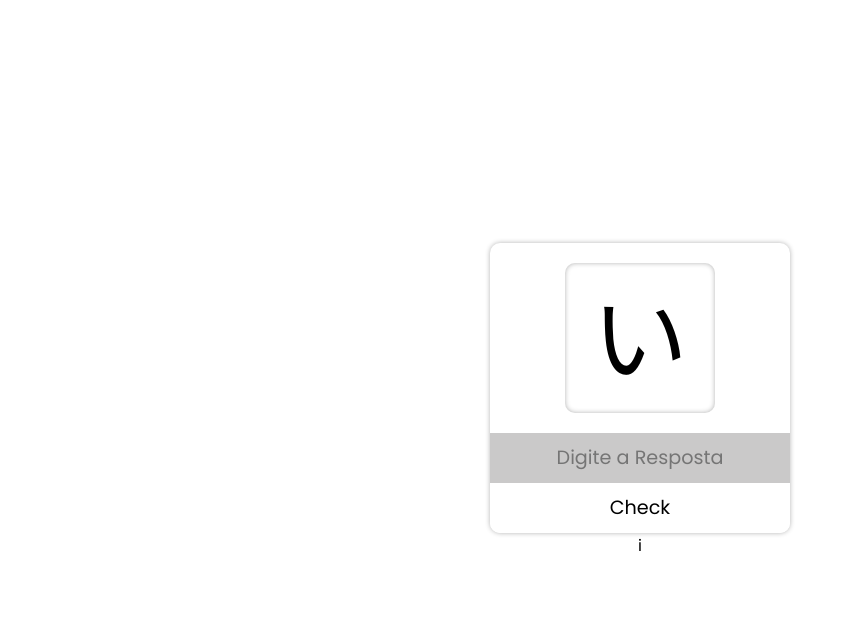
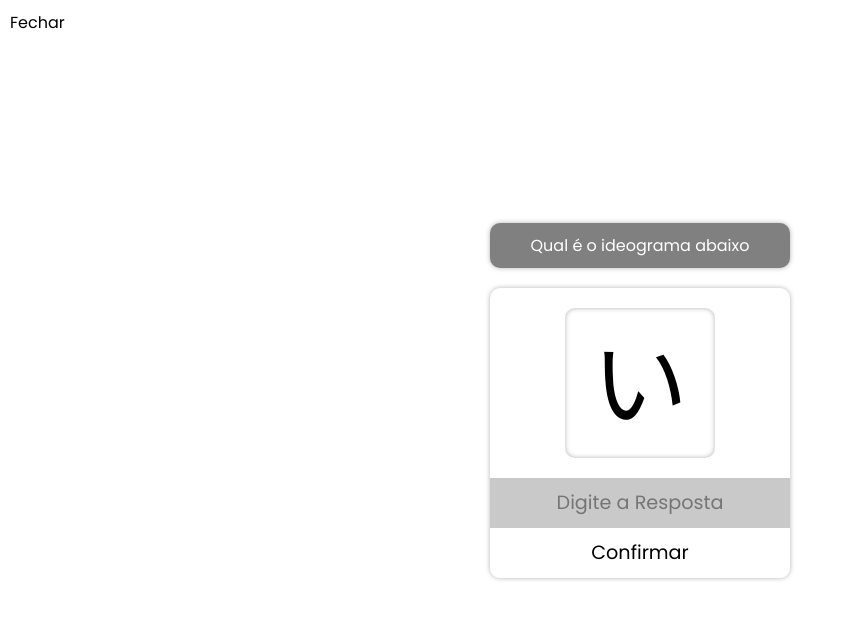
Before and after one commit to DavidMouraa/hira-pro, a React (Create React App) app: page /exercicios in a window 1280 px wide. Shown: the top 618 px of the page, without its empty margins (0-844 px from the left). Built offline with nearby package versions, Linux system fonts and the light colour scheme.

Commit message:
Dexei os resultados das respostas mais claro

```diff
--- a/src/components/ExCard/index.js
+++ b/src/components/ExCard/index.js
@@ -1,74 +1,115 @@
 // Importes de estilos
 import './styles.css';
 
-// Importes de Ferramentas
+// Importes de ferramentas
+import { Link } from 'react-router-dom';
 import { useRef, useState } from 'react';
 import { pegarIdeos, pegarRoman } from '../../javascript/funcoes/pegarIdeo';
 
 const ExCard = () => {
+    // Listas dos ideogramas e dos Romanjis
     let listaIdeo = pegarIdeos();
     let listaRoman = pegarRoman();
 
-    const [cardIdeo, setCardIdeo] = useState(-1);
+    // Hooks para mostrar na tela
+    const [cardIdeo, setCardIdeo] = useState(-1); // Ideograma do card
+    const [resultado, setResultado] = useState('Qual é o ideograma abaixo'); // Mensagem do resultado
 
-    const [texto, setTexto] = useState('');
-    const [resposta, setResposta] = useState('');
+    // Hooks para pegar informações
+    const [resposta, setResposta] = useState(''); // Resposta do usuario
 
-    const inputRef = useRef(null);
+    // Hooks para fazer referencia a um elemento
+    const inputRef = useRef(null); // Referencia ao input de texto
+    const resRef = useRef(null); // Referencia a div de resultado
 
+    // Muda o ideograma que vai aparecer na tela, por meio de um número aleatorio
     const trocaIdeo = () => {
         let index = Math.floor(Math.random() * listaIdeo.length);
-        setCardIdeo(index);
+        while (index === cardIdeo) {
+            index = Math.floor(Math.random() * listaIdeo.length);
+        }
+        setCardIdeo(index)
     }
 
+    // Limpa o campo de resposta do usuario e foca no mesmo
     const limparInput = () => {
         inputRef.current.value = '';
         inputRef.current.focus();
     }
 
+    // Pega a resposta digitada pelo usuario
     const pegarResposta = () => {
-        setTexto(inputRef.current.value);
+        setResposta(inputRef.current.value.toLowerCase().trim());
     }
 
+    // Checa se a resposta do usuario está correta
     const checarResposta = () => {
-        console.log(`Resposta: ${listaRoman[cardIdeo]}`);
-        console.log(`Texto: ${texto.toLowerCase()}`);
-        if (texto.toLowerCase() === listaRoman[cardIdeo]) {
-            setResposta('Acertou!');
+        if (resposta.split('').length !== 0) {
+            setResultado(`${listaIdeo[cardIdeo]} =  ${listaRoman[cardIdeo]}`);
+            if (resposta === listaRoman[cardIdeo]) {
+                resRef.current.style.background = 'green';
+            }
+            else {
+                resRef.current.style.background = 'red';
+            }
+            setResposta('');
+            limparInput();
+            trocaIdeo();
         }
         else {
-            setResposta('Errou!');
+            setResultado(`Digite um valor valido!`);
+            resRef.current.style.background = 'gray';
+            limparInput();
+        }
+        console.log(resposta)
+    }
+
+    // Checa se a tecla enter foi clicada
+    const clicouEnter = (e) => {
+        if (e.keyCode ===  13) {
+            checarResposta();
         }
     }
 
+    // Muda o ideograma para quando o componente for renderizado
     if (cardIdeo === -1) {
         trocaIdeo();
     }
 
     return (
         <section id='sc-card'>
+            {/* Botão para voltar para a página inicial */}
+            <Link className='button-close' to={'/'}>Fechar</Link>
+
+            {/* Campo onde é mostrado resultado */}
+            <div id='ex-resultado' ref={resRef}>
+                <p>{resultado}</p>
+            </div>
+
             <div id='box-ex-card'>
+                {/* Caixa onde é mostrado o ideograma */}
                 <div>
                     <div id="ex-ideograma" className='ex-card'>{listaIdeo[cardIdeo]}</div>
                 </div>
 
+                {/* Campo para digitar a resposta */}
                 <input
                 id='ex-resposta'
                 type='text'
                 placeholder='Digite a Resposta'
                 onChange={pegarResposta}
                 ref={inputRef}
+                onKeyDown={clicouEnter}
+                autoComplete='off'
                 autoFocus/>
 
+                {/* Botão para confirmar a resposta */}
                 <button
                 id='ex-check'
                 onClick={() => {
-                checarResposta()
-                limparInput()
-                trocaIdeo();
-                }}>Check</button>
+                checarResposta();
+                }}>Confirmar</button>
             </div>
-            <div>{resposta}{listaRoman[cardIdeo]}</div>
         </section>
     );
 }
--- a/src/components/ExCard/styles.css
+++ b/src/components/ExCard/styles.css
@@ -5,6 +5,36 @@
     flex-direction: column;
     justify-content: center;
     align-items: center;
+}
+
+.button-close {
+    position: absolute;
+    top: 10px;
+    left: 10px;
+
+    border: 0;
+
+    background-color: transparent;
+    color: black;
+
+    font-size: 1em;
+    text-decoration: none;
+
+    cursor: pointer;
+}
+
+#ex-resultado {
+    width: 300px;
+
+    padding: 10px;
+    margin-bottom: 20px;
+    border-radius: 10px;
+    box-shadow: 0px 0px 5px 0px rgba(0, 0, 0, 0.300);
+
+    background-color: gray;
+    color: white;
+
+    text-align: center;
 }
 
 #box-ex-card {
```
Also changed, not shown: src/javascript/funcoes/filtroListas.js (added, +10 -0 lines).
